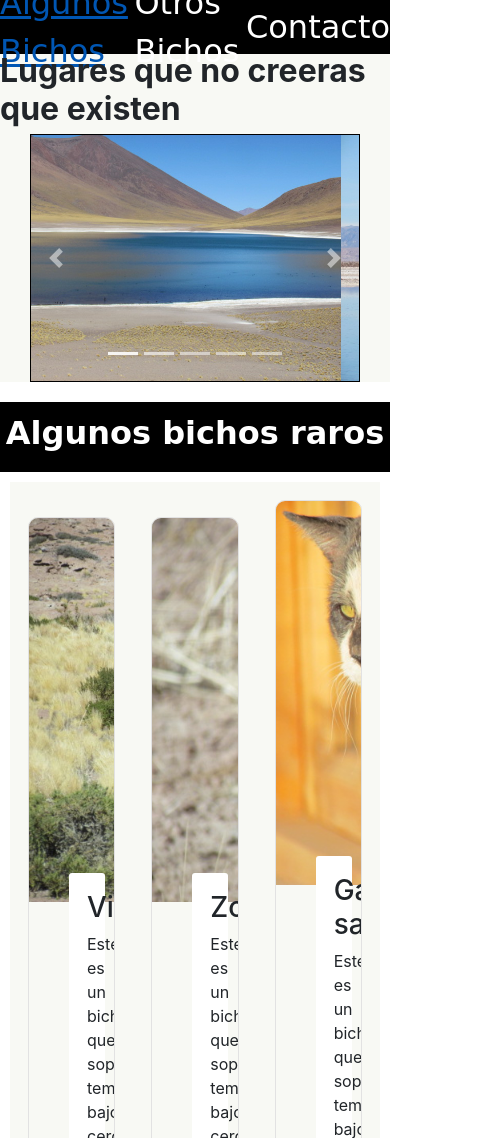
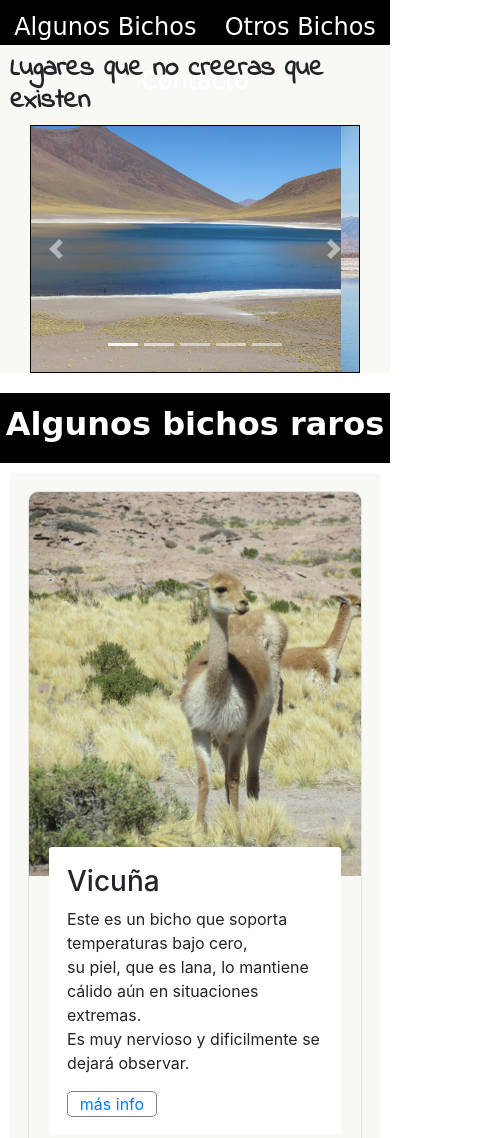
Before and after one commit to lmencos/testing, a plain HTML site: page index.html in a window 390 px wide. Shown: the top 1138 px of the page, 504 px wide, since content can reach past the window. Drawn offline with nearby package versions, Linux system fonts and the light colour scheme; a web font is replaced by a local one.

Commit message:
Iniciando Responsive Design

```diff
--- a/index.html
+++ b/index.html
@@ -5,9 +5,24 @@
     <meta name="viewport" content="width=device-width, initial-scale=1.0">
     <meta http-equiv="X-UA-Compatible" content="ie=edge">
     <title>Un viaje a otro mundo</title>
+    <link rel="icon" type="image.png" href="" />
+    <!-- <link rel="stylesheet" href="media.css" media="screen and (max-width:768px)"/> -->
     <link rel="stylesheet" href="styles.css">
     <link rel="stylesheet" href="https://stackpath.bootstrapcdn.com/bootstrap/4.3.1/css/bootstrap.min.css" integrity="sha384-ggOyR0iXCbMQv3Xipma34MD+dH/1fQ784/j6cY/iJTQUOhcWr7x9JvoRxT2MZw1T" crossorigin="anonymous">
     <link href="https://fonts.googleapis.com/css?family=Dokdo" rel="stylesheet">
+    <link href="https://fonts.googleapis.com/css?family=Indie+Flower" rel="stylesheet">
+    <meta name="viewport" content="width=device-width, initial-scale=1">
+
+    <!-- <style>
+    @media screen and (max-width: 768px)
+    {
+        body
+        {
+            border: 10px solid yellow;
+        }
+    }
+    </style> -->
+
 </head>
 
 <body>
@@ -22,7 +37,7 @@
     </section>
 
     <div class="titleCarousel">
-        <a><h2><strong>Lugares que no creeras que existen</strong></h2></a>
+        <a><h2 class="carruselTitle"><strong>Lugares que no creeras que existen</strong></h2></a>
     </div>
 
     <section class="carruselWraper">
@@ -211,12 +226,6 @@
                 </div>
     </section>
 
-    <section class="javaTest">
-
-        <h3>dibuja algo, ¿cuántas líneas quieres utilizar?</h3>
-        <canvas width="500" height="500" id="area"></canvas>
-    </section>
-
     <!--links for boostrap-->
     <script src="https://code.jquery.com/jquery-3.3.1.slim.min.js" integrity="sha384-q8i/X+965DzO0rT7abK41JStQIAqVgRVzpbzo5smXKp4YfRvH+8abtTE1Pi6jizo" crossorigin="anonymous"></script>
     <script src="https://cdnjs.cloudflare.com/ajax/libs/popper.js/1.14.7/umd/popper.min.js" integrity="sha384-UO2eT0CpHqdSJQ6hJty5KVphtPhzWj9WO1clHTMGa3JDZwrnQq4sF86dIHNDz0W1" crossorigin="anonymous"></script>
--- a/styles.css
+++ b/styles.css
@@ -2,11 +2,10 @@
 
 .header
 {
-    height: 54px;
+    height: 45px;
     background-color:black;
     margin: 0px;
     padding: 0px;
-    font-family: 'Dokdo', cursive;
 }
 
 .menu
@@ -14,6 +13,7 @@
     height: inherit;
     margin: 0px;
     padding: inherit;
+    flex-wrap: wrap;
 }
 
 .headerLinks
@@ -21,9 +21,14 @@
     height: inherit;
     margin: inherit;
     padding: inherit;
+    /* font-family: 'Indie Flower', cursive; */
+    font-family: 'Dokdo', cursive;
+    font-size: 1.5em;
+    font-weight: 450;
     background-color:black;
     display: flex;
-    font-size: 200%
+    justify-content: space-between;
+    flex-wrap: wrap;
 }
 
 .header ol
@@ -53,6 +58,15 @@
 }
 
 /*++++++++++++++++++++++CARRUSEL++++++++++++++++++++++++++*/
+.carruselTitle
+{
+    font-family: 'Indie Flower', cursive;
+    display: flex;
+    flex-wrap: wrap;
+    justify-content: center;
+    font-size: 27px;
+    margin: 10px;
+}
 
 .carruselWraper
 {
@@ -68,8 +82,6 @@
     align-items: center;
     margin-top: 0px;
     background-color: #f8f9f4;
-}
-
 }
 
 .container
@@ -108,11 +120,13 @@
     justify-content: space-between;
     align-items: center;
     background-color: #f8f9f4;
+    flex-wrap: wrap;
+
 }
 
 .bichoText
 {
-    margin: 21px 40px;
+    margin: 12px 20px;
     background-color: white;
     padding: 18px;
     margin-top: -45px;
@@ -192,6 +206,7 @@
     justify-content: space-evenly;
     align-items: center;
     background-color: #f8f9f4;
+    flex-wrap: wrap;
 }
 
 .gracias
@@ -227,12 +242,12 @@
 
 .social
 {
-    margin: 120px 100px 10px 50px;
+    /* margin: 120px 100px 10px 50px; */
 }
 
 .formulario
 {
-    margin: 120px 30px 10px 100px;
+    /* margin: 120px 30px 10px 100px; */
 }
 
 .social
@@ -276,7 +291,7 @@
 {
     height: 54px;
     background-color:black;
-    margin: 18px;
+    margin: 0px;
     padding: 0px;
 }
 
@@ -315,5 +330,34 @@
 
 .footerLinks
 {
+    margin: 0px;
+    padding: 0px;
     font-size: 15px;
+    display: flex;
+    justify-content: space-between;
+    /* flex-wrap: wrap; */
+    /* flex-wrap: wrap; */
 }
+
+/*++++++++++++++++++++++RESPONSE DESIGN+++++++++++*/
+/********DESKTOP FIRST*******mayor a menor*********/
+
+@media screen and (max-width: 1024px)
+{
+
+}
+
+@media screen and (max-width: 768px)
+{
+
+}
+
+@media screen and (max-width: 480px)
+{
+
+}
+
+@media screen and (max-width: 320px)
+{
+
+}
```
